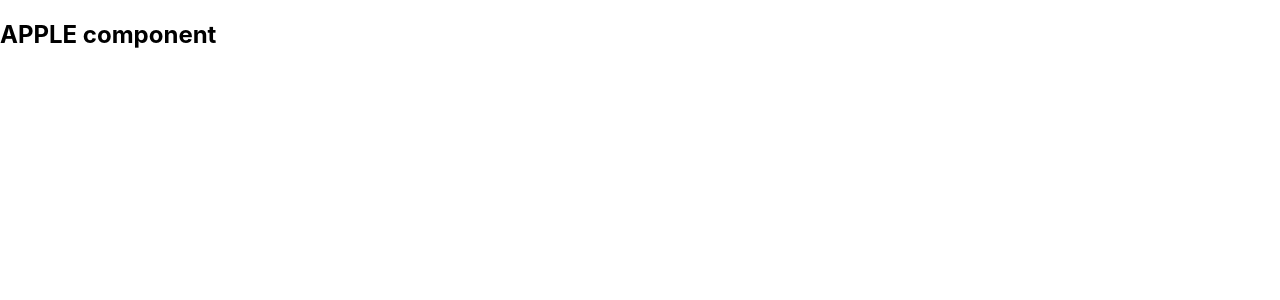
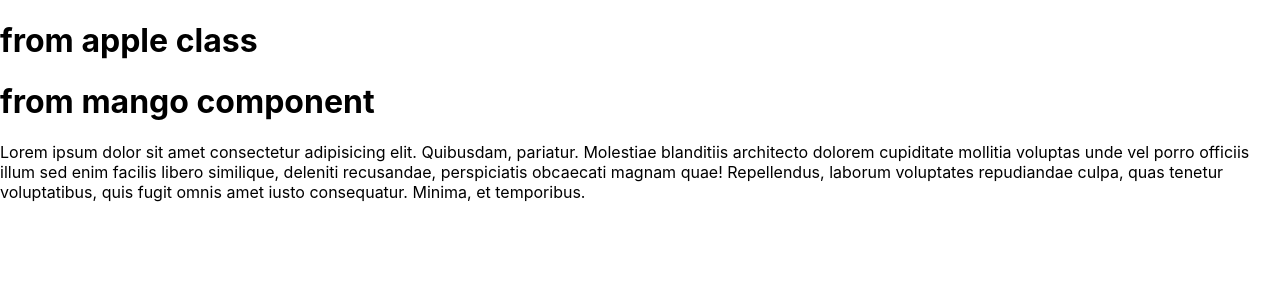
Before and after one commit to Vinushann/React, a React (Create React App) app in the folder learnreact/: page / in a window 1280 px wide. Shown: the top 300 px of the page. Built offline with nearby package versions, Linux system fonts and the light colour scheme.

Commit message:
about create teh CLASS component

```diff
--- /dev/null
+++ b/learnreact/src/Componenet/Mango.js
@@ -0,0 +1,20 @@
+function Mango() {
+  return (
+    <>
+      <h1> from mango component </h1>
+      <p>
+        Lorem ipsum dolor sit amet consectetur adipisicing elit. Quibusdam,
+        pariatur. Molestiae blanditiis architecto dolorem cupiditate mollitia
+        voluptas unde vel porro officiis illum sed enim facilis libero
+        similique, deleniti recusandae, perspiciatis obcaecati magnam quae!
+        Repellendus, laborum voluptates repudiandae culpa, quas tenetur
+        voluptatibus, quis fugit omnis amet iusto consequatur. Minima, et
+        temporibus.
+      </p>
+    </>
+  );
+}
+
+
+
+export default Mango;
--- a/learnreact/src/Componenet/apple.js
+++ b/learnreact/src/Componenet/apple.js
@@ -1,8 +1,24 @@
-// create new component
-function Apple(){
-  return(
-    <h2> APPLE component </h2>
-  );
+import Mango from './Mango';
+
+// directly get the Component class from react.
+import {Component} from 'react';
+
+// create class component
+// extends component class
+class Apple extends Component {
+
+  // cretae render method to send the data
+  render(){
+
+    // return statement
+    return(
+      <>
+       <h1>from apple class</h1>
+        <Mango/>
+      </>
+
+    )
+  }
 }
 
 
--- a/learnreact/src/index.js
+++ b/learnreact/src/index.js
@@ -6,6 +6,7 @@ import reportWebVitals from './reportWebVitals';
 
 // import the apple componenet
 import Apple from './Componenet/apple';
+
 
 
 const root = ReactDOM.createRoot(document.getElementById('root'));
```
